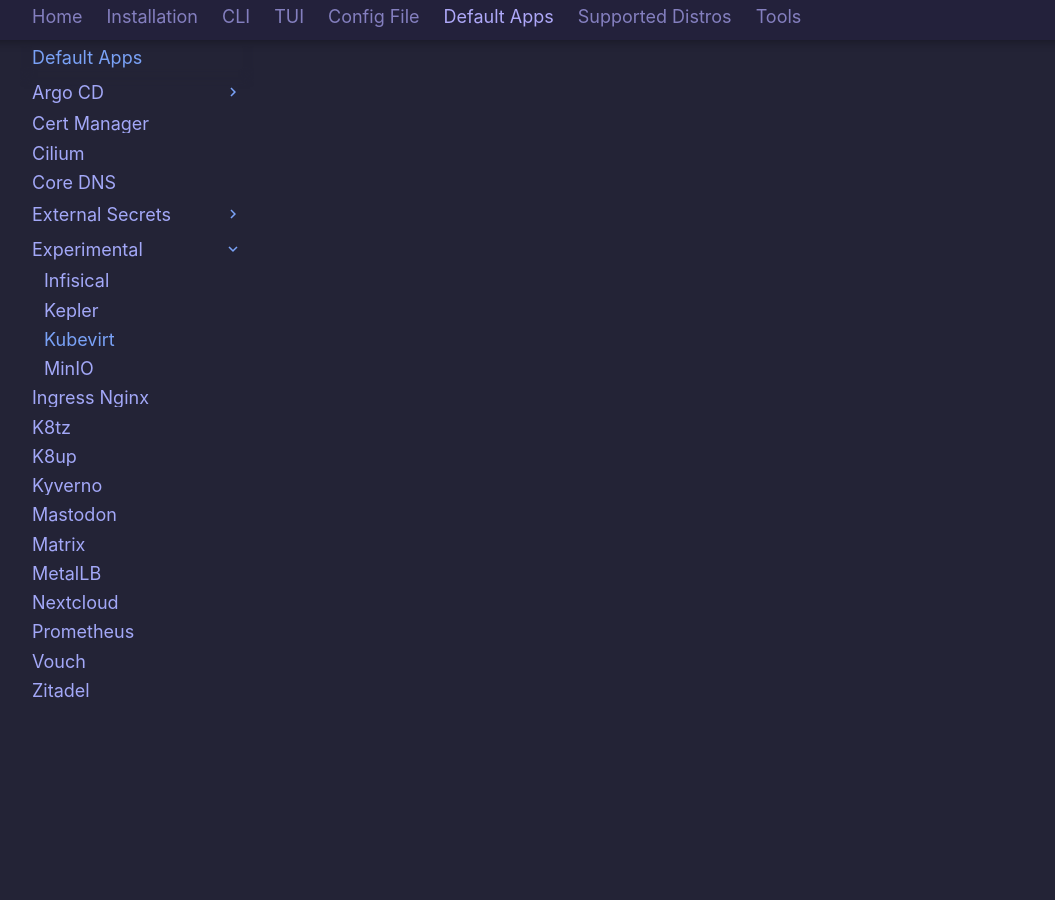
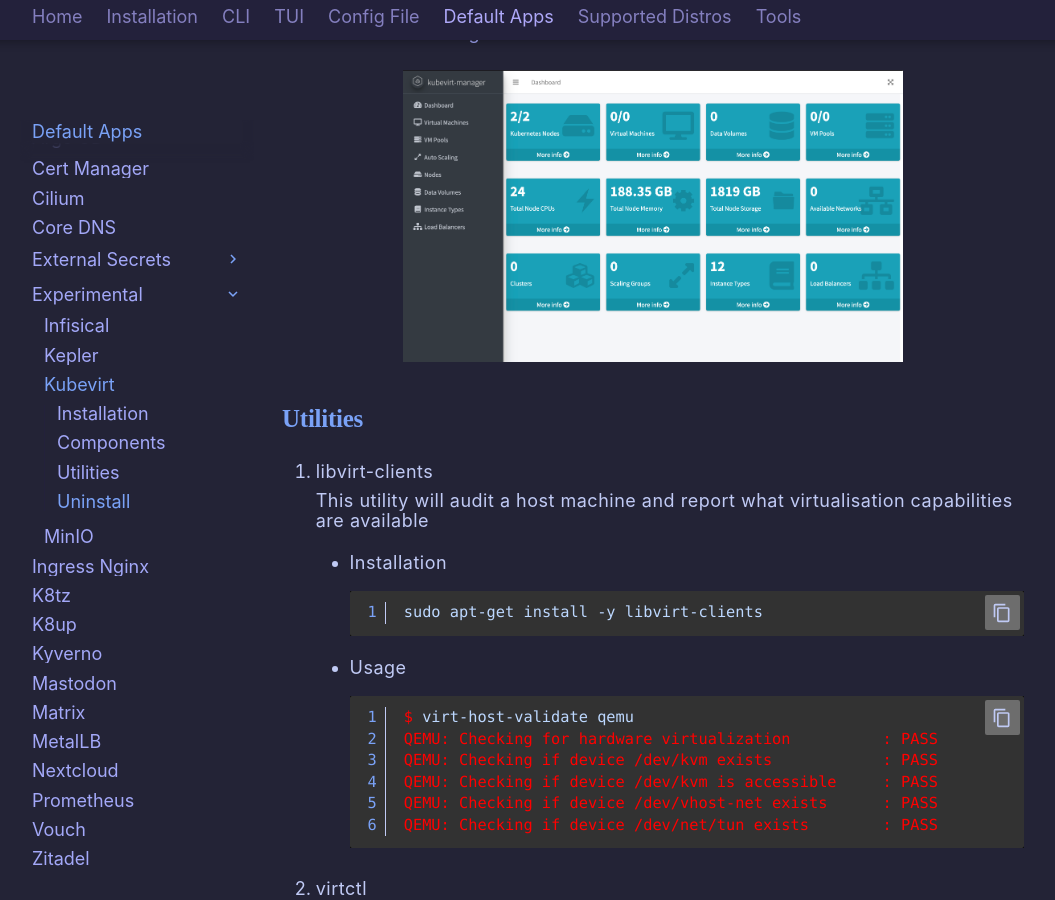
Before and after one commit to small-hack/smol-k8s-lab, an MkDocs documentation site: the page built from docs/k8s_apps/experimental/kubevirt.md, in a window 1280 px wide and 900 px high, scrolled down 860 px. Shown: the whole window, without its empty margins (112-1167 px from the left). Built offline with MkDocs 1.6.1 and Material for MkDocs 9.7.7, drawn with Linux system fonts in a browser that asks for light colours; some web fonts are replaced; some of the changed text lies outside the part shown.

Commit message:
update kubevirt doc and add screenshot

````diff
--- a/docs/k8s_apps/experimental/kubevirt.md
+++ b/docs/k8s_apps/experimental/kubevirt.md
@@ -1,3 +1,99 @@
-[Kubevirt](https://kubevirt.io/) wraps QEMU and provides a Kubernetes-Native way to deploy virtual machines as code.
+# Kubevirt
 
-Check out our [Kubevirt Argo CD ApplicationSet](https://github.com/small-hack/argocd-apps/tree/main/kubevirt).
+[Kubevirt](https://kubevirt.io/) allows users to run QEMU virtual machines inside of Kubernetes.
+
+## Installation
+
+- Install via ArgoCD with [Kubevirt Argo CD ApplicationSet](https://github.com/small-hack/argocd-apps/tree/main/kubevirt)
+
+- Install via Helm using [Kubevirt Community Stack](https://github.com/cloudymax/kubevirt-community-stack)
+
+## Components
+
+Kubevirt is made up of several pieces:
+
+1. **Kubervirt Operator**
+
+    The operator controls virtual machine instances and provides the CRDs that define them
+</br></br>
+
+2. **Kubevirt CDI**
+
+    The Containerized Data Importer can pull virtual machine images, ISO files, and other types of bootable media from sources like S3, HTTP, or OCI images. This data is then written to PVCs which are mounted as disks. For examples of various ways to use the CDI, see the notes in the [argocd-apps repo](https://github.com/small-hack/argocd-apps/blob/main/kubevirt/examples/disks/Disks.md) </br></br>
+
+3. **Kubevirt Manager**
+
+    This is a community-developed web-ui which allows users to create, manage, and interact with virtual machines running in Kubevirt. See their official docs at [kubevirt-manager.io](https://kubevirt-manager.io/)
+
+<p align="center">
+  <a href="../../../images/screenshots/kubevirt-manager.png">
+      <img src="../../../images/screenshots/kubevirt-manager.png" alt="Screenshot showing the default page of Kubevirt-manager. The screen is devided into 2 sections. On the left, there is a vertical navigation tab with a grey background. The options in this bar are Dashboard, Virtual Machines, VM Pools, Auto Scaling, Nodes, Data Volumes, Instance Types, and Load Balancers.  On the right, there is a grid of blue rectangular icons each representing one of the option in the navigation tab, but with an icon and text representing metrics about that option." width=500>
+  </a>
+</p>
+
+
+
+## Utilities
+
+1. libvirt-clients
+
+    This utility will audit a host machine and report what virtualisation capabilities are available
+
+    - Installation
+
+        ```bash
+        sudo apt-get install -y libvirt-clients
+        ```
+
+    - Usage
+
+        ```console
+        $ virt-host-validate qemu
+        QEMU: Checking for hardware virtualization          : PASS
+        QEMU: Checking if device /dev/kvm exists            : PASS
+        QEMU: Checking if device /dev/kvm is accessible     : PASS
+        QEMU: Checking if device /dev/vhost-net exists      : PASS
+        QEMU: Checking if device /dev/net/tun exists        : PASS
+        ```
+
+2. virtctl
+
+    virtctl is the command-line utility for managing Kubevirt resources. It can be installed as a standalone CLI or as a Kubectl plugin via krew.
+
+    - Standalone
+
+        ```bash
+        export VERSION=v0.41.0
+        wget https://github.com/kubevirt/kubevirt/releases/download/${VERSION}/virtctl-${VERSION}-linux-amd64
+        ```
+
+    - Plugin
+
+        ```bash
+        kubectl krew install virt
+        ```
+
+## Uninstall
+
+In the event that Kubevirt does not uninstall gracefully, you may need to perform the following steps:
+
+    ```bash
+    export RELEASE=v0.17.0
+
+    # --wait=true should anyway be default
+    kubectl delete -n kubevirt kubevirt kubevirt --wait=true
+
+    # this needs to be deleted to avoid stuck terminating namespaces
+    kubectl delete apiservices v1.subresources.kubevirt.io
+
+    # not blocking but would be left over
+    kubectl delete mutatingwebhookconfigurations virt-api-mutator
+
+    # not blocking but would be left over
+    kubectl delete validatingwebhookconfigurations virt-operator-validator
+
+    # not blocking but would be left over
+    kubectl delete validatingwebhookconfigurations virt-api-validator
+
+    kubectl delete -f https://github.com/kubevirt/kubevirt/releases/download/${RELEASE}/kubevirt-operator.yaml --wait=false
+    ```
````
Also changed, not shown: docs/images/screenshots/kubevirt-manager.png (added).
